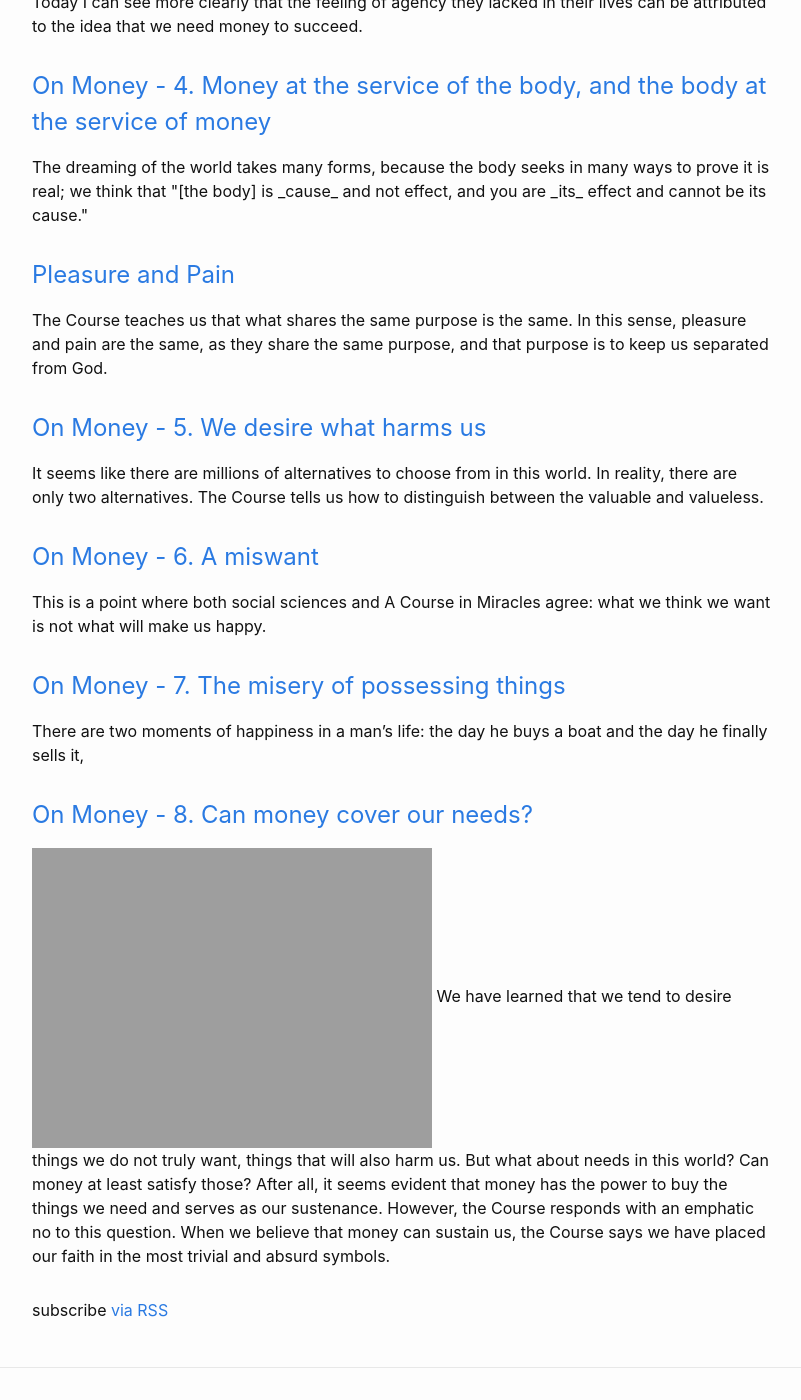
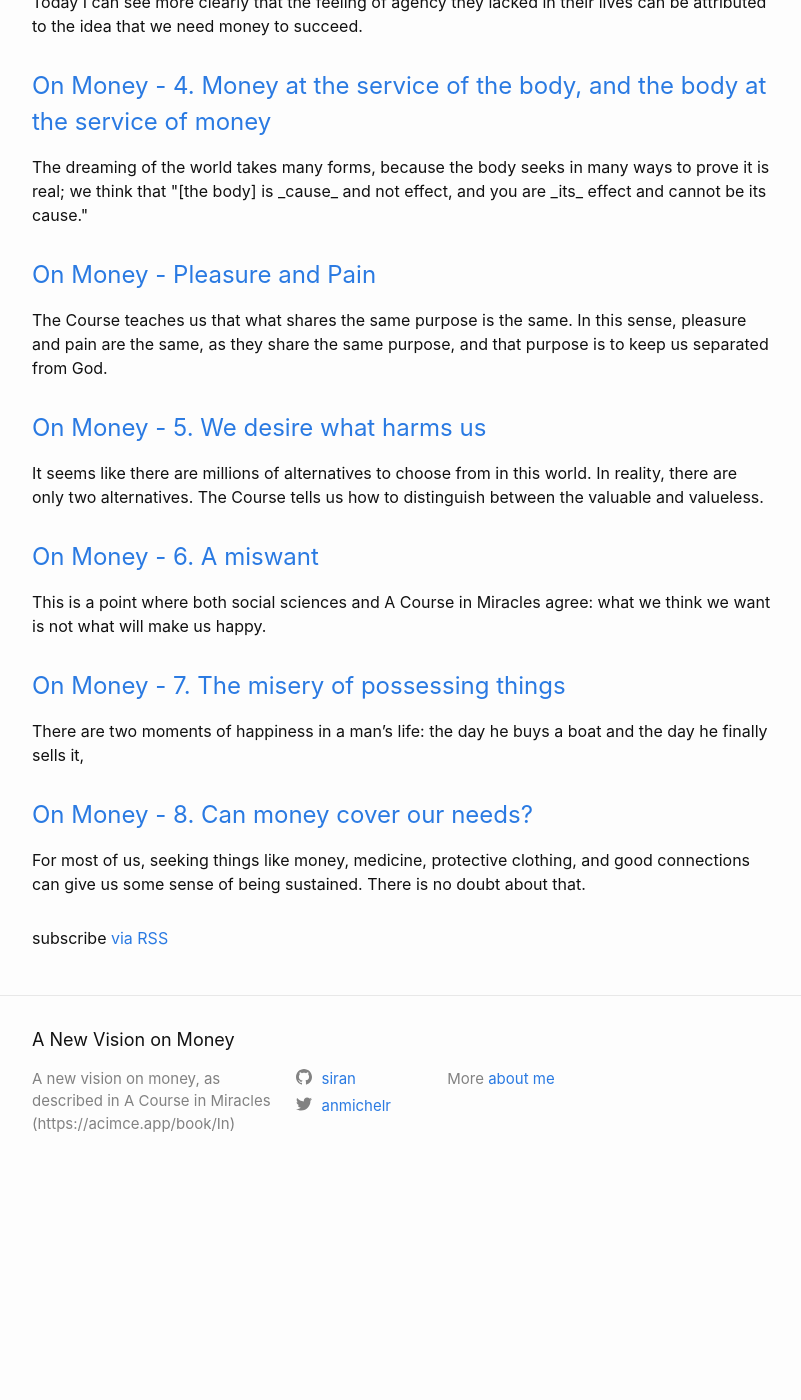
Before and after one commit to siran/a_new_vision_on_money, a Jekyll site: the page built from index.markdown, in a window 1280 px wide and 1400 px high, scrolled down 1155 px. Shown: the whole window, without its empty margins (238-1039 px from the left). Built offline with Jekyll 4.4.1, drawn with Linux system fonts in a browser that asks for light colours; after the commit the page ends 2350 px from its top, so only the background shows below that.

Commit message:
fixing details

```diff
--- a/_posts/2024-09-12-pleasure-and-pain.md
+++ b/_posts/2024-09-12-pleasure-and-pain.md
@@ -1,6 +1,6 @@
 ---
 date: 2024-09-12 02:05:34
-title: Pleasure and Pain
+title: On Money - Pleasure and Pain
 excerpt: The Course teaches us that what shares the same purpose is the same. In this sense, pleasure and pain are the same, as they share the same purpose, and that purpose is to keep us separated from God.
 tags:
   - money
--- a/_posts/2024-10-27-on-money--8.-can-money-cover-our-needs.md
+++ b/_posts/2024-10-27-on-money--8.-can-money-cover-our-needs.md
@@ -5,9 +5,10 @@ tags:
   - money
   - philosophy
   - spirituality
-excerpt:
+excerpt: For most of us, seeking things like money, medicine, protective clothing, and good connections can give us some sense of being sustained. There is no doubt about that.
 ---
 ![](https://siran.github.io/assets/a_new_vision_on_money/wim-hof-in-shorts-and-sandals-on-everest-peak.avif)
+
 We have learned that we tend to desire things we do not truly want, things that will also harm us. But what about needs in this world? Can money at least satisfy those? After all, it seems evident that money has the power to buy the things we need and serves as our sustenance. However, the Course responds with an emphatic no to this question. When we believe that money can sustain us, the Course says we have placed our faith in the most trivial and absurd symbols.
 
 In Lesson 50 of the Course, we find this:
@@ -16,7 +17,7 @@ In Lesson 50 of the Course, we find this:
   >
  > Do not put your faith in the worthless. It will not sustain you.  ([CE W-50.1-2](https://acimce.app/:W-50.1-2))
 
-For most of us seeking things like money, medicine, protective clothing, and good connections can give us some sense of being sustained. There is no doubt about that. But do we feel protected in all circumstances? Do we feel truly beyond any trial life may put before us? Do we feel perfectly surrounded by peace? Certainly not. Lesson 50 says that, in this world, we can reach a state of mind where nothing can disturb or threaten us. Can money give us that?
+For most of us, seeking things like money, medicine, protective clothing, and good connections can give us some sense of being sustained. There is no doubt about that. But do we feel protected in all circumstances? Do we feel truly beyond any trial life may put before us? Do we feel perfectly surrounded by peace? Certainly not. Lesson 50 says that, in this world, we can reach a state of mind where nothing can disturb or threaten us. Can money give us that?
 
 No matter how many things we acquire for the body, the need for peace will always leave us feeling empty. There is no amount of money, pills, connections, or clothing that can bring us that peace. It is a well-studied fact that people report no significant increase in happiness when they receive a salary increase beyond a certain threshold. The happiness that money can buy is very limited and fleeting.
 
```
